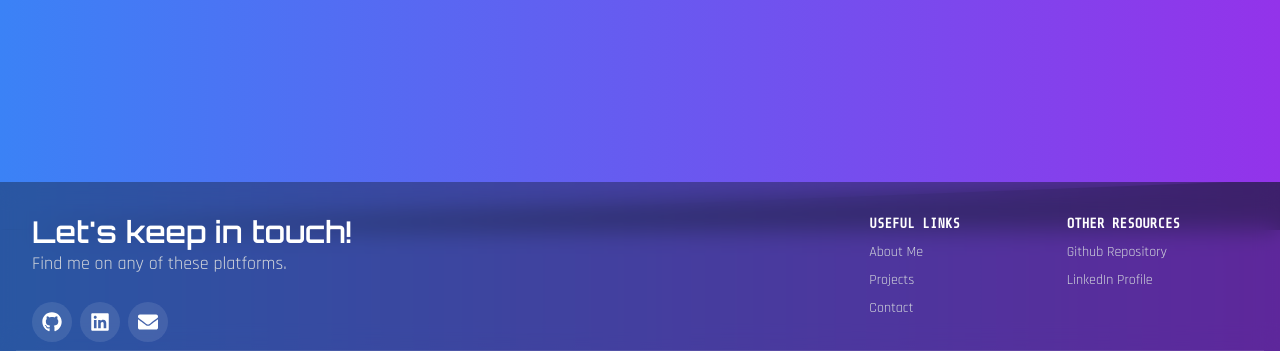
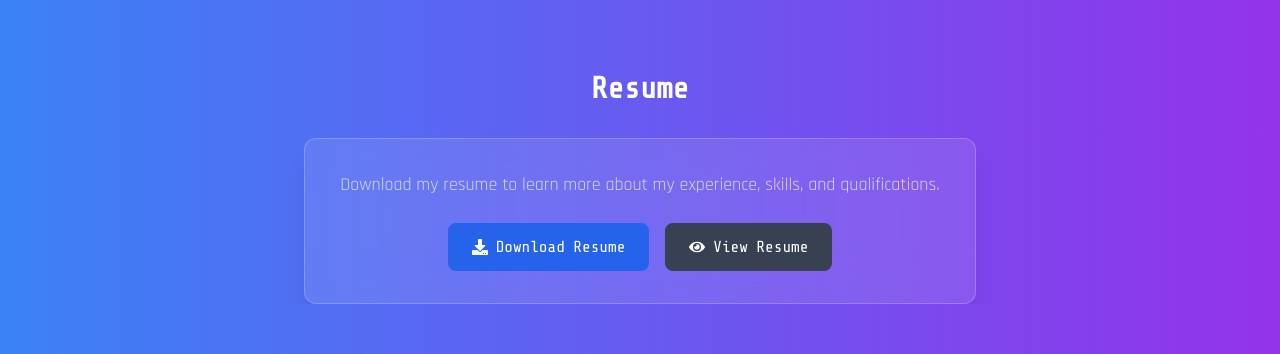
Before and after one commit to GorakhSawant/gorakh-sawant-portfolio, a React (Create React App) app in the folder frontend/: page /about in a window 1280 px wide. Shown: the part 1141-1495 px from the top of the page. Built offline with nearby package versions, Linux system fonts and the light colour scheme; no server answers.

Commit message:
added resume section

```diff
--- /dev/null
+++ b/frontend/src/components/ResumeSection.js
@@ -0,0 +1,60 @@
+import React from 'react';
+import { motion } from 'framer-motion';
+import { FaDownload, FaEye } from 'react-icons/fa';
+
+const ResumeSection = () => {
+  // Replace this URL with your actual resume URL
+  const resumeUrl = '/resume/Gorakh_Sawant_Resume_2025.pdf';
+
+  return (
+    <motion.div
+      initial={{ opacity: 0, y: 20 }}
+      whileInView={{ opacity: 1, y: 0 }}
+      viewport={{ once: true }}
+      transition={{ duration: 0.5 }}
+      className="mt-16"
+    >
+      <h2 className="text-3xl font-bold text-white mb-8 font-tech-mono text-center">
+        Resume
+      </h2>
+
+      <div className="max-w-2xl mx-auto backdrop-blur-xl bg-white/10 p-8 rounded-xl border border-white/20
+                    hover:border-blue-500/50 transition-all duration-300 shadow-xl hover:shadow-blue-500/10">
+        <div className="text-center">
+          <p className="text-gray-300 mb-6 font-rajdhani text-lg">
+            Download my resume to learn more about my experience, skills, and qualifications.
+          </p>
+
+          <div className="flex justify-center gap-4">
+            <motion.a
+              href={resumeUrl}
+              download
+              whileHover={{ scale: 1.05 }}
+              whileTap={{ scale: 0.95 }}
+              className="inline-flex items-center px-6 py-3 bg-blue-600 text-white rounded-lg
+                       hover:bg-blue-700 transition-colors duration-300 font-tech-mono"
+            >
+              <FaDownload className="mr-2" />
+              Download Resume
+            </motion.a>
+
+            <motion.a
+              href={resumeUrl}
+              target="_blank"
+              rel="noopener noreferrer"
+              whileHover={{ scale: 1.05 }}
+              whileTap={{ scale: 0.95 }}
+              className="inline-flex items-center px-6 py-3 bg-gray-700 text-white rounded-lg
+                       hover:bg-gray-600 transition-colors duration-300 font-tech-mono"
+            >
+              <FaEye className="mr-2" />
+              View Resume
+            </motion.a>
+          </div>
+        </div>
+      </div>
+    </motion.div>
+  );
+};
+
+export default ResumeSection;
--- a/frontend/src/pages/About.js
+++ b/frontend/src/pages/About.js
@@ -2,6 +2,7 @@ import React, { useRef, useState, useEffect } from 'react';
 import { motion } from 'framer-motion';
 import { FaCode, FaServer, FaRobot, FaDocker } from 'react-icons/fa';
 import * as SiIcons from 'react-icons/si';
+import ResumeSection from '../components/ResumeSection';
 
 const ScrollReveal = ({ children, delay = 0 }) => {
   const ref = useRef(null);
@@ -221,6 +222,11 @@ const About = () => {
             )}
           </div>
         </div>
+
+        {/* Resume Section */}
+        <ScrollReveal>
+          <ResumeSection />
+        </ScrollReveal>
       </div>
     </div>
   );
```
Also changed, not shown: 1 other file (tests, documents, lock files or other folders).
